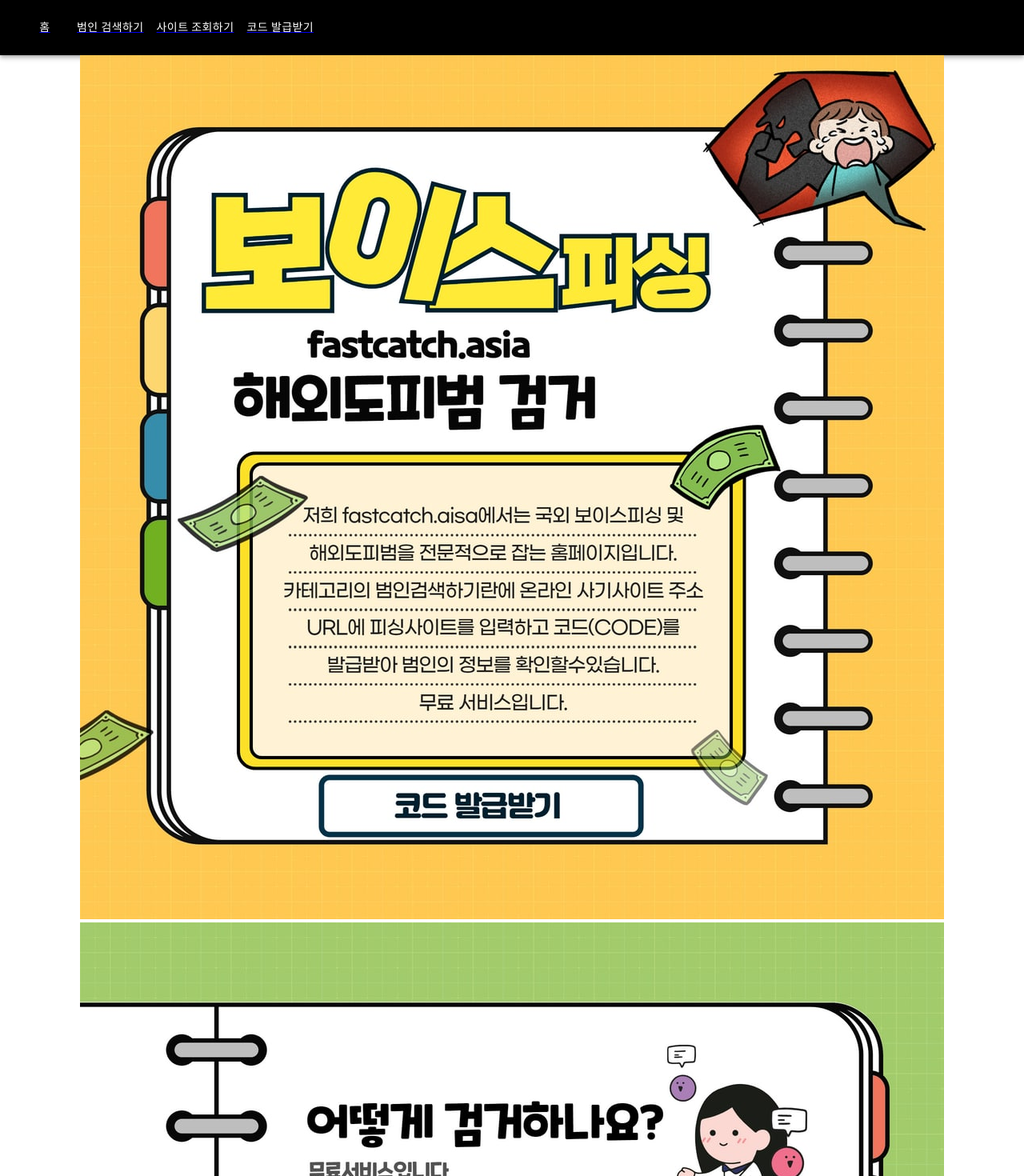
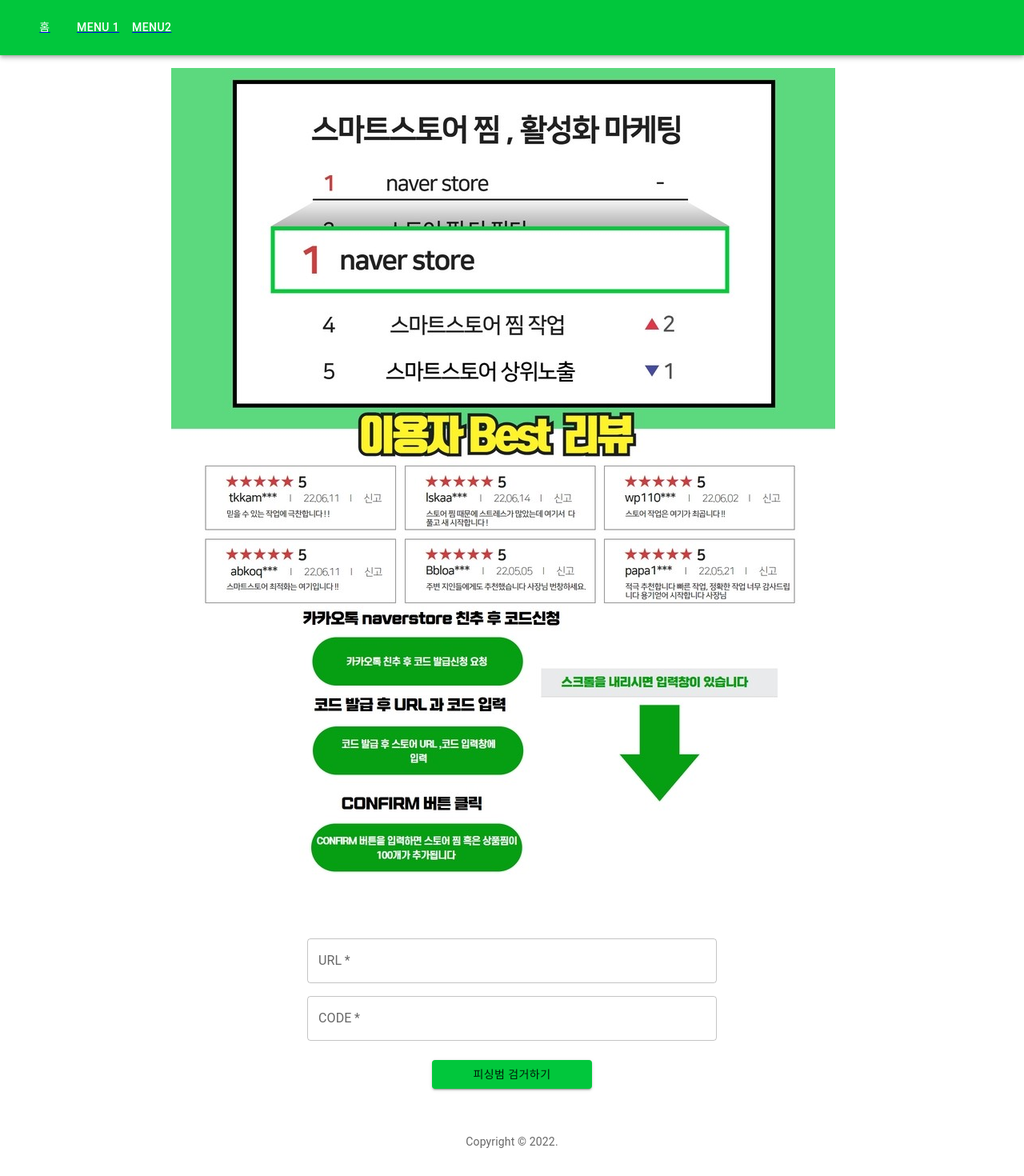
Before and after one commit to jarikexe/cd-front, a React (Create React App) app: page / in a window 1280 px wide. Shown: the top 1470 px of the page at 80% size. After the commit the page ends 1437 px from the top, so only its background shows below. Built offline with nearby package versions, Linux system fonts and the light colour scheme.

Commit message:
asdfasdf

```diff
--- a/src/App.js
+++ b/src/App.js
@@ -7,7 +7,6 @@
 } from "react-router-dom";
 
 import {createTheme, ThemeProvider} from '@mui/material/styles';
-import Home from './pages/Home'
 import Success from './pages/Success'
 import Login from './pages/Login'
 import Admin from './pages/Admin'
@@ -17,22 +16,23 @@
 import Container from '@mui/material/Container';
 import Button from '@mui/material/Button';
 import Main from "./pages/Main";
-import Scam from "./pages/Scam";
+import Page1 from "./pages/Page1";
+import Page2 from "./pages/Page2";
 
 
 const theme = createTheme({
     palette: {
         type: 'light',
         primary: {
-            main: '#000',
+            main: '#01C73C',
         },
         secondary: {
-            main: '#c2c2c2',
+            main: '#f50057',
         },
     }
 });
 
-const pages = [{title: '홈', path: '/',outside: false}, {title: '범인 검색하기', path: '/check',outside: false}, {title: '사이트 조회하기', path: '/scam',outside: false}, {title: '코드 발급받기', path: 'https://open.kakao.com/o/sn2R5ome', outside: true}];
+const pages = [{title: '홈', path: '/',outside: false}, {title: 'menu 1', path: '/page1',outside: false}, {title: 'menu2', path: '/page2',outside: false}];
 
 export default function App() {
 
@@ -88,10 +88,10 @@
                     </Container>
                 </AppBar>
                 <Routes>
-                    <Route path="/" element={<Home/>}/>
+                    <Route path="/" element={<Main/>}/>
                     <Route path="/success" element={<Success/>}/>
-                    <Route path="/check" element={<Main/>}/>
-                    <Route path="/scam" element={<Scam/>}/>
+                    <Route path="/page1" element={<Page1/>}/>
+                    <Route path="/page2" element={<Page2/>}/>
                     <Route path="/admin" element={<Login/>}/>
                     <Route path="/admin/dashboard" element={<Admin/>}/>
                 </Routes>
--- a/src/pages/Main.js
+++ b/src/pages/Main.js
@@ -2,7 +2,6 @@
 import axios from 'axios';
 import Button from '@mui/material/Button';
 import {useNavigate} from "react-router-dom";
-import CssBaseline from '@mui/material/CssBaseline';
 import TextField from '@mui/material/TextField';
 import Alert from '@mui/material/Alert';
 import Grid from '@mui/material/Grid';
@@ -57,8 +56,8 @@
 
     return (
         <ThemeProvider theme={theme}>
-            <Container component="main" maxWidth="md">
-                <CssBaseline/>
+            <Container sx={{mt: 2}} component="main" maxWidth="md">
+                <img style={{maxWidth: '100%'}} src="/info.jpg" alt="info"/>
                 <Box
                     sx={{
                         display: 'flex',
@@ -69,26 +68,14 @@
                     <Box component="form" noValidate onSubmit={handleSubmit}
                          sx={{
                              mt: 3,
-                             backgroundImage: `url(/back.png)`,
-                             width: '100%',
-                             backgroundPosition: 'top right',
-                             height: 700,
-                             padding: '30px',
-                             paddingTop: '300px',
                              alignItems: 'center',
                          }}
                          sm={{
                              backgroundSize: 'cover',
-
                          }}
                     >
-                        <Box sx={{maxWidth: '60%'}}>
-                            <img style={{maxWidth: '100%'}} src="/title.png" alt="title"/>
-                        </Box>
                         <Grid container spacing={2}>
-                            <Grid item sx={12} sm={6}>
-                                <img style={{maxWidth: '100%', height: "40px", width: 'auto'}} src="/tl1.png"
-                                     alt="title"/>
+                            <Grid item xs={12} >
                                 <TextField
                                     style={{backgroundColor: '#fff'}}
                                     required
@@ -98,9 +85,7 @@
                                     name="url"
                                 />
                             </Grid>
-                            <Grid item sx={12} sm={6}>
-                                <img style={{maxWidth: '100%', height: "40px", width: 'auto'}} src="/tl2.png"
-                                     alt="title"/>
+                            <Grid item xs={12} >
                                 <TextField
                                     style={{backgroundColor: '#fff'}}
                                     required
--- /dev/null
+++ b/src/pages/Page1.js
@@ -0,0 +1,13 @@
+import Box from '@mui/material/Box';
+
+
+const Page1 = () => {
+
+    return (
+        <Box sx={{height: "90vh"}}>
+            <iframe width="100%" height="100%" src="https://mamentor.co.kr/keyword" title='test'></iframe>
+        </Box>
+    );
+}
+
+export default Page1;
--- /dev/null
+++ b/src/pages/Page2.js
@@ -0,0 +1,13 @@
+import Box from '@mui/material/Box';
+
+
+const Page2 = () => {
+
+    return (
+        <Box sx={{height: "90vh"}}>
+            <iframe width="100%" height="100%" src="https://mamentor.co.kr/shopping_ranking" title='test'></iframe>
+        </Box>
+    );
+}
+
+export default Page2;
--- a/src/pages/Scam.js
+++ /dev/null
@@ -1,13 +0,0 @@
-import Box from '@mui/material/Box';
-
-
-const Scam = () => {
-
-    return (
-        <Box sx={{height: "90vh"}}>
-            <iframe width="100%" height="100%" src="https://www.urlvoid.com/" title='test'></iframe>
-        </Box>
-    );
-}
-
-export default Scam;
```
